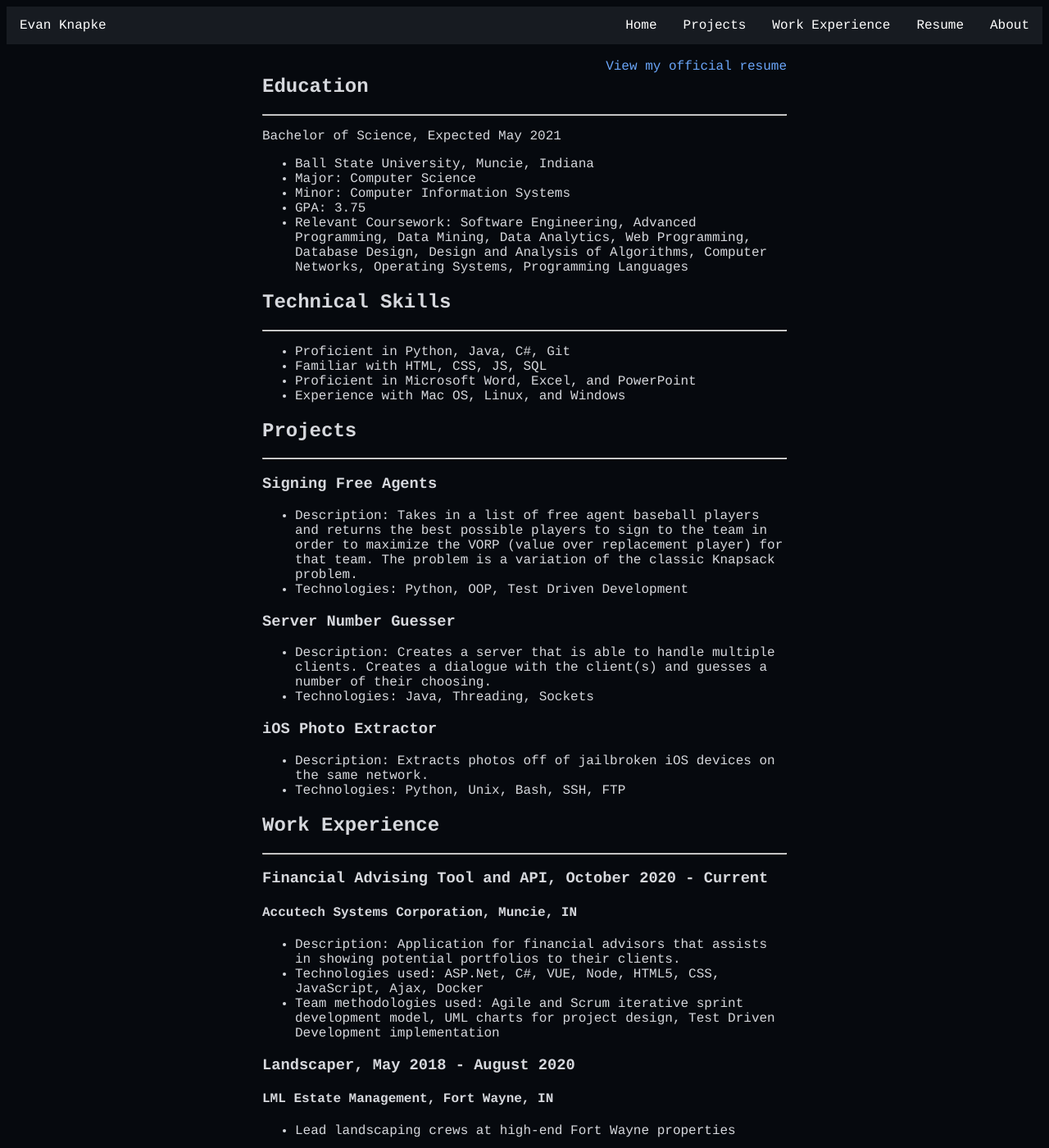
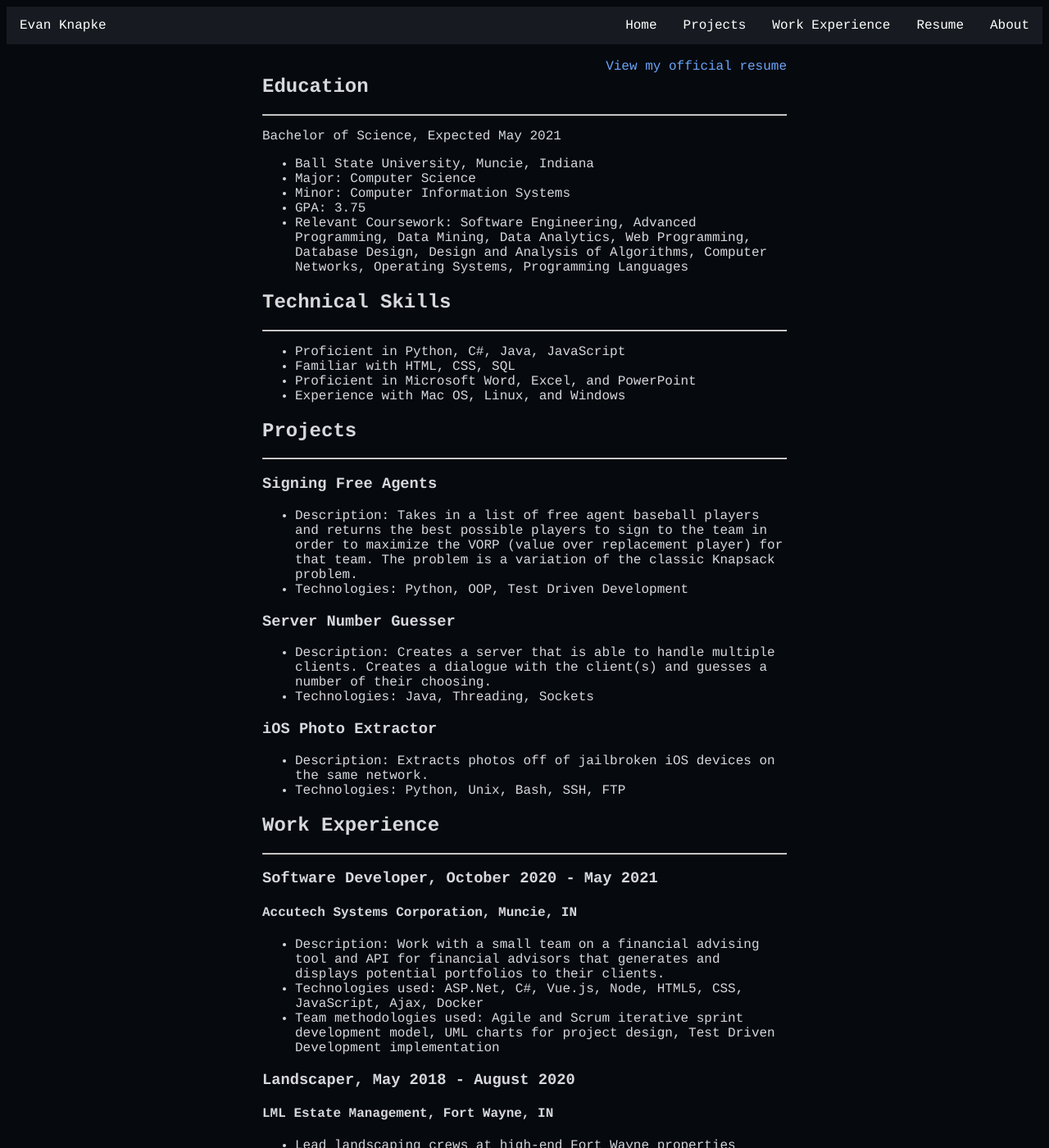
Before and after one commit to evanknapke/evanknapke.github.io, a Jekyll site: the page built from pages/resume.md, in a window 1280 px wide and 1400 px high. Shown: the whole window at 82% size. Built offline with Jekyll 4.4.1, drawn with Linux system fonts in a browser that asks for light colours.

Commit message:
Update Experience and Resume pages

```diff
--- a/pages/resume.md
+++ b/pages/resume.md
@@ -17,8 +17,8 @@ Bachelor of Science, Expected May 2021
 ## Technical Skills
 ---
 
-- Proficient in Python, Java, C#, Git
-- Familiar with HTML, CSS, JS, SQL
+- Proficient in Python, C#, Java, JavaScript
+- Familiar with HTML, CSS, SQL
 - Proficient in Microsoft Word, Excel, and PowerPoint
 - Experience with Mac OS, Linux, and Windows
 
@@ -40,10 +40,10 @@ Bachelor of Science, Expected May 2021
 ## Work Experience
 ---
 
-### Financial Advising Tool and API, October 2020 - Current
+### Software Developer, October 2020 - May 2021
 #### Accutech Systems Corporation, Muncie, IN
-- Description: Application for financial advisors that assists in showing potential portfolios to their clients.
-- Technologies used: ASP.Net, C#, VUE, Node, HTML5, CSS, JavaScript, Ajax, Docker
+- Description: Work with a small team on a financial advising tool and API for financial advisors that generates and displays potential portfolios to their clients.
+- Technologies used: ASP.Net, C#, Vue.js, Node, HTML5, CSS, JavaScript, Ajax, Docker
 - Team methodologies used: Agile and Scrum iterative sprint development model, UML charts for project design, Test Driven Development implementation
 
 ### Landscaper, May 2018 - August 2020
```
Also changed, not shown: pages/experience.md (+3 -3 lines).
